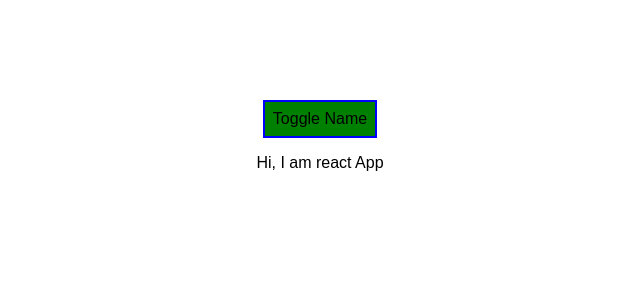
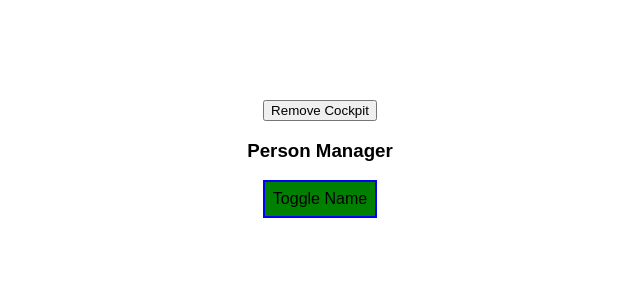
Before and after one commit to macabdul9/react-learning, a React app in the folder intro-app/: page / in a window 1280 px wide. Shown: the top 300 px of the page, without its empty margins (320-960 px from the left). Built offline with nearby package versions, Linux system fonts and the light colour scheme.

Commit message:
add files via terminal

```diff
--- a/intro-app/src/components/Cockpit/Cockpit.js
+++ b/intro-app/src/components/Cockpit/Cockpit.js
@@ -22,7 +22,7 @@ const cockpit = function Cockpit(props){
 
     // Applying dynamic classes
     let classes = []
-    let len = props.persons.length
+    let len = props.personsLength
     if(len <=2){
         classes.push('red'); // red class
     }
@@ -54,10 +54,10 @@ const cockpit = function Cockpit(props){
 
     return (
        <div>
-           <button
-            onClick={props.clicked}
-            style={style}>Toggle Name</button>
-          <p className={classes.join(' ')}>Hi, I am react App</p>
+          <h3 className={classes.join(' ')}>Person Manager</h3>
+          <button
+          onClick={props.clicked}
+          style={style}>Toggle Name</button>
        </div>
     );
 }
--- a/intro-app/src/components/Persons/Person/Person.js
+++ b/intro-app/src/components/Persons/Person/Person.js
@@ -18,7 +18,6 @@ class Person extends React.Component {
         <div className="Person" style={style}>
             <h1 onClick={this.props.click}>I am {this.props.name}, I am {this.props.age} years old </h1>
             <p>{this.props.children}</p>
-            {/* this is call two way binding */}
             <input type='text'  onChange={this.props.change} value={this.props.name}/>
         </div>
     )
--- a/intro-app/src/components/Persons/Persons.js
+++ b/intro-app/src/components/Persons/Persons.js
@@ -20,6 +20,16 @@ class Persons extends React.Component{
   // componentDidUpdate(){
   //   console.log('[Persons.js] componentDidUpdate')
   // }
+  shouldComponentUpdate(nextProps, nextState){
+    if(nextProps.persons!==this.props.persons){
+      return true;
+    }else{
+      return false;
+    }
+  }
+  componentWillUnmount(){
+    console.log('[Persons.js] componentWillUnmount')
+  }
 
   render(){
     console.log('[Persons.js] rendering...')
--- a/intro-app/src/containers/App.js
+++ b/intro-app/src/containers/App.js
@@ -3,7 +3,7 @@ import Radium, {StyleRoot} from 'radium';
 
 import './App.css';
 import Persons from '../components/Persons/Persons';
-import Cockpit from '../components/Cockpit/Cockpit'
+import Cockpit from '../components/Cockpit/Cockpit';
 
 class App extends Component {
 
@@ -20,7 +20,8 @@ class App extends Component {
       {id:"sdtghre", name:"Mac", age:20}
     ],
     otherState:"this is some other state",
-    showPersons:false
+    showPersons:false,
+    showCockpit:true
   }
 
   static getDerivedStateFromProps(props, state){
@@ -34,6 +35,7 @@ class App extends Component {
   componentDidMount(){
     console.log('[App.js] componentDidMount')
   }
+
   switchNameHandler =(newName)=>{
     // console.log('was clicked')
     // this.state.persons[0].name="Robert"  this will not work to change the state see below
@@ -117,11 +119,14 @@ class App extends Component {
       //  It is required to wrap it into StyleRoot to work with media query
       <StyleRoot>
         <div className='App'>
-          <Cockpit
-            persons={this.state.persons}
-            clicked={this.togglePersonsHandler}
-            showPersons={this.state.showPersons}>
-          </Cockpit>
+          <button onClick={()=>{this.setState({showCockpit:!this.state.showCockpit})}}>Remove Cockpit</button>
+          {this.state.showCockpit?
+            <Cockpit
+              personsLength={this.state.persons.length}
+              clicked={this.togglePersonsHandler}
+              showPersons={this.state.showPersons}>
+            </Cockpit>
+          :null}
           {persons}
         </div>
       </StyleRoot>
--- /dev/null
+++ b/intro-app/src/hoc/Auxiliary.js
@@ -0,0 +1,4 @@
+
+const aux = (props)=>props.children;
+
+export default aux;
```
Also changed, not shown: intro-app/src/hoc/WithClass.js (added, +9 -0 lines).
